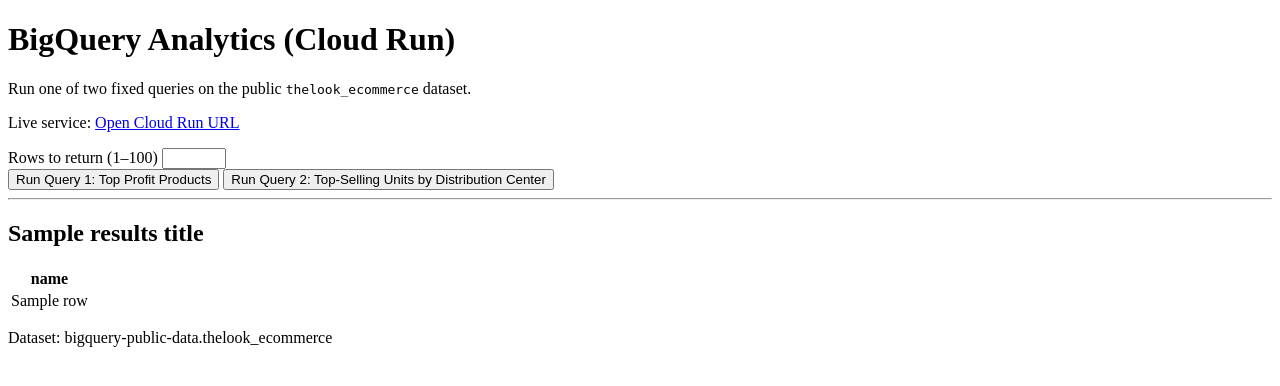
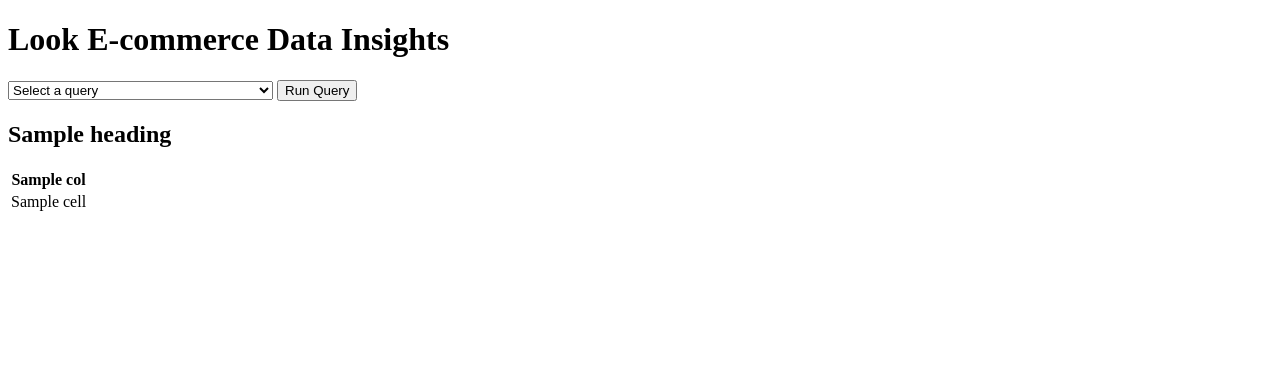
Before and after one commit to MAS364/Ecommerce-DataInsights-BigQuery, a Flask app: template Data-Insights/templates/index.html in a window 1280 px wide. Shown: the top 386 px of the page. Run offline with Flask 2, Linux system fonts and the light colour scheme; the template is opened without the code that fills it: most values are stand-ins (such as "Sample title", 1, 10 or a date in 2020).

Commit message:
Update title and structure for E-commerce insights

```diff
--- a/Data-Insights/templates/index.html
+++ b/Data-Insights/templates/index.html
@@ -3,71 +3,59 @@
 <head>
   <meta charset="UTF-8" />
   <meta name="viewport" content="width=device-width, initial-scale=1.0" />
-  <title>BigQuery Cloud Run (B5)</title>
+  <title>Look E-commerce Data Insights</title>
   <link rel="stylesheet" href="{{ url_for('static', filename='styles.css') }}">
 </head>
 <body>
-  <div class="page">
-    <header class="header">
-      <h1 class="title">BigQuery Analytics (Cloud Run)</h1>
-      <p class="subtitle">
-        Run one of two fixed queries on the public <code>thelook_ecommerce</code> dataset.
-      </p>
-      <p class="subtitle">
-        Live service: <a href="https://task-b-cloud-run-1023861211173.europe-west2.run.app/" target="_blank" rel="noopener">Open Cloud Run URL</a>
-      </p>
-    </header>
 
-    <main class="card">
-      <form method="POST" action="/run" class="form">
-        <label class="label" for="limit">Rows to return (1–100)</label>
-        <input id="limit" class="input" type="number" name="limit" min="1" max="100" value="{{ limit or 10 }}" />
+  <div class="container">
 
-        <div class="btn-row">
-          <button class="btn" type="submit" name="query" value="q1">
-            Run Query 1: Top Profit Products
-          </button>
+    <!-- Main Title -->
+    <h1>Look E-commerce Data Insights</h1>
 
-          <button class="btn" type="submit" name="query" value="q2">
-            Run Query 2: Top-Selling Units by Distribution Center
-          </button>
-        </div>
+    <!-- Dropdown + Run Button -->
+    <form method="post" class="query-form">
+      <select name="query" required>
+        <option value="" disabled selected>Select a query</option>
+        <option value="top_products">Top 10 Products by Profit</option>
+        <option value="top_centers">Top 10 Distribution Centers by Units Sold</option>
+      </select>
 
-        {% if error %}
-          <div class="alert">Error: {{ error }}</div>
-        {% endif %}
+      <button type="submit">Run Query</button>
     </form>
 
-      {% if results %}
-        <hr class="hr" />
-        <h2 class="block-title">{{ results_title }}</h2>
+    <!-- Selected Query Heading -->
+    {% if heading %}
+      <h2>{{ heading }}</h2>
+    {% endif %}
 
-        <div class="table-wrap">
-          <table class="table">
+    <!-- Results -->
+    {% if columns and rows %}
+      <table>
         <thead>
           <tr>
-                {% for k in results[0].keys() %}
-                  <th>{{ k }}</th>
+            {% for col in columns %}
+              <th>{{ col }}</th>
             {% endfor %}
           </tr>
         </thead>
+
         <tbody>
-              {% for row in results %}
+          {% for row in rows %}
             <tr>
-                  {% for v in row.values() %}
-                    <td>{{ v }}</td>
+              {% for cell in row %}
+                <td>{{ cell }}</td>
               {% endfor %}
             </tr>
           {% endfor %}
         </tbody>
       </table>
+
+    {% elif error %}
+      <p class="error">{{ error }}</p>
+    {% endif %}
+
   </div>
-      {% endif %}
-    </main>
 
-    <footer class="footer">
-      <p class="muted">Dataset: bigquery-public-data.thelook_ecommerce</p>
-    </footer>
-  </div>
 </body>
 </html>
```
Lines whose indentation alone changed are shown as unchanged.
